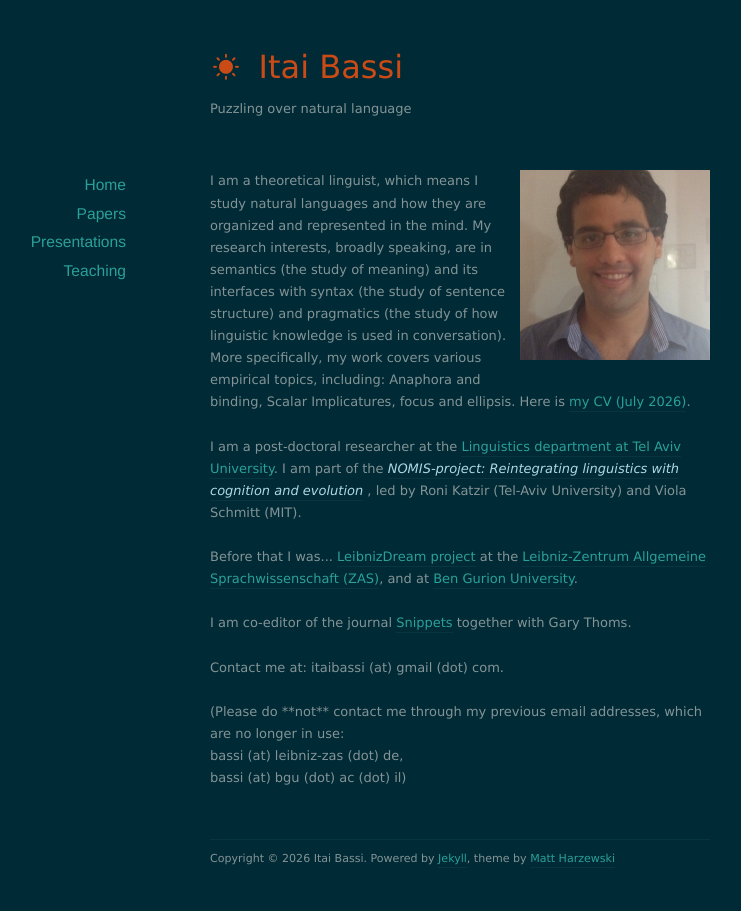
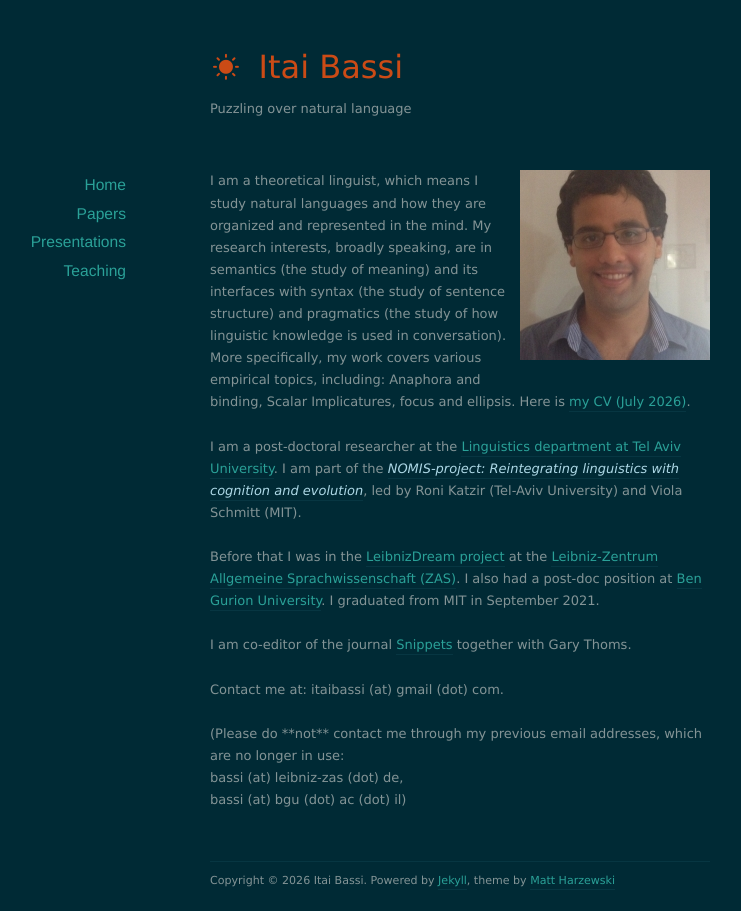
Before and after one commit to itaibassi/itaibassi.github.io, a Jekyll site: the page built from index.html, in a window 1280 px wide. Shown: the whole page, without its empty margins (180-921 px from the left). Built offline with Jekyll 4.4.1, drawn with Linux system fonts in a browser that asks for light colours; nearby versions of some CDN libraries; the list of posts is cut into pages by our own code.

Commit message:
Update index.html

```diff
--- a/index.html
+++ b/index.html
@@ -10,8 +10,7 @@
 
 <br><br>
 
- I am  a post-doctoral researcher at the <a href="https://en-humanities.tau.ac.il/linguistics"> Linguistics department at Tel Aviv University</a>. I am part of the <a href="https://nomisfoundation.ch"><font color="lightblue"><em>NOMIS-project: Reintegrating linguistics with cognition and evolution</em></font></a>
-, led by Roni Katzir (Tel-Aviv University) and Viola Schmitt (MIT).
+ I am  a post-doctoral researcher at the <a href="https://en-humanities.tau.ac.il/linguistics"> Linguistics department at Tel Aviv University</a>. I am part of the <a href="https://nomisfoundation.ch"><font color="lightblue"><em>NOMIS-project: Reintegrating linguistics with cognition and evolution</em></font></a>, led by Roni Katzir (Tel-Aviv University) and Viola Schmitt (MIT).
 
 
 
@@ -19,8 +18,8 @@
 
 <br><br>
 
-Before that I was... <a href="https://leibnizdream.eu">LeibnizDream project</a>
- at the   <a href="https://www.leibniz-zas.de/en/about-us/institute">Leibniz-Zentrum Allgemeine Sprachwissenschaft (ZAS)</a>, and at <a href="https://in.bgu.ac.il/en/humsos/flit/Pages/default.aspx">Ben Gurion University</a>.
+Before that I was in the <a href="https://leibnizdream.eu">LeibnizDream project</a>
+ at the   <a href="https://www.leibniz-zas.de/en/about-us/institute">Leibniz-Zentrum Allgemeine Sprachwissenschaft (ZAS)</a>. I also had a post-doc position at <a href="https://in.bgu.ac.il/en/humsos/flit/Pages/default.aspx">Ben Gurion University</a>. I graduated from MIT in September 2021.
 
  <br><br>
 
```
